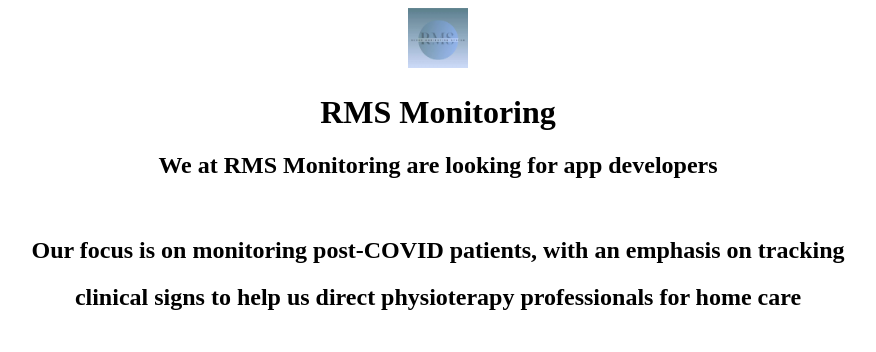
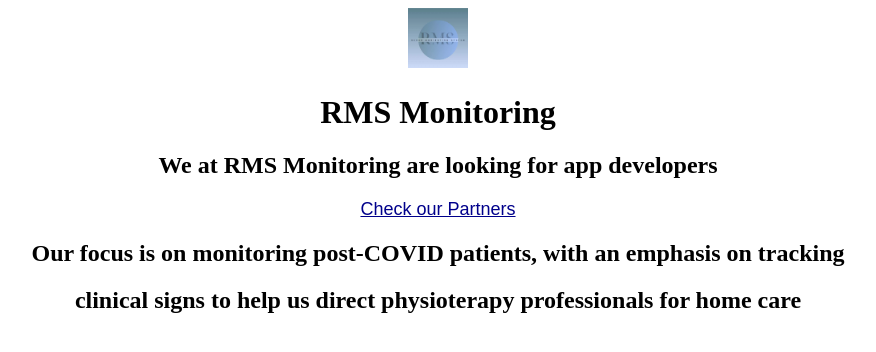
Before and after one commit to ricardo2509/clone-tabnews, a Next.js app: page / in a window 1280 px wide. Shown: the top 352 px of the page, without its empty margins (202-1078 px from the left). Built offline with nearby package versions, Linux system fonts and the light colour scheme.

Commit message:
Add link to Partners page

```diff
--- a/pages/index.js
+++ b/pages/index.js
@@ -4,10 +4,16 @@ function Home() {
         <img src={`/images/logo_small.png`} width="60" alt="image not found" />
         <br />
         <h1>RMS Monitoring</h1><h2>We at RMS Monitoring are looking for app developers</h2>
+        <Navegacao />
         <br />
         <h2>Our focus is on monitoring post-COVID patients, with an emphasis on tracking</h2>
         <h2>clinical signs to help us direct physioterapy professionals for home care</h2>
     </div>;
 }
 
+function Navegacao() {
+  return (<a style={{fontFamily: "Arial", color: "darkblue", fontSize: "18px"}}
+    href="/partners" >Check our Partners</a>);
+}
+
 export default Home;
```
Also changed, not shown: 1 other file (tests, documents, lock files or other folders).
